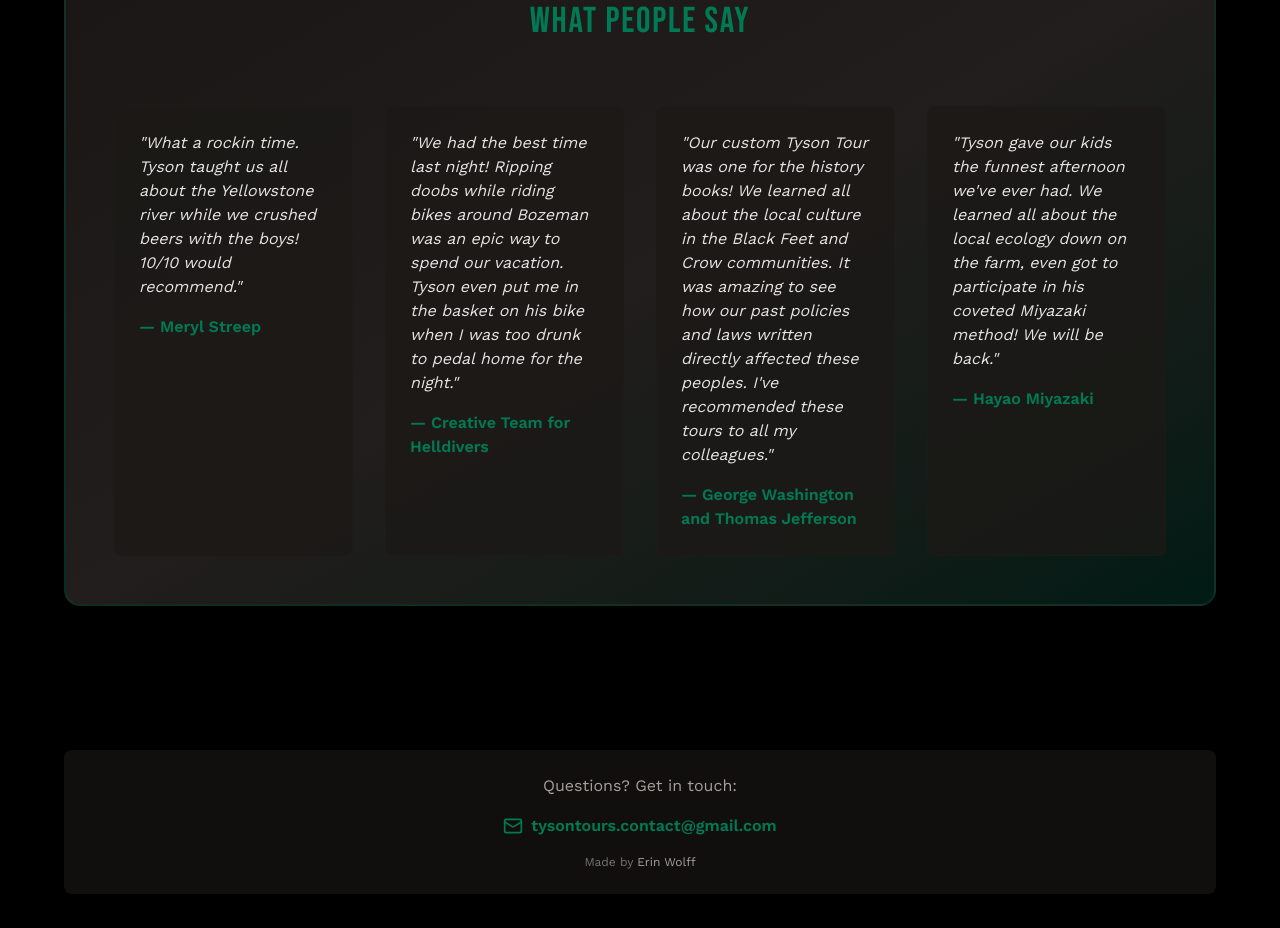
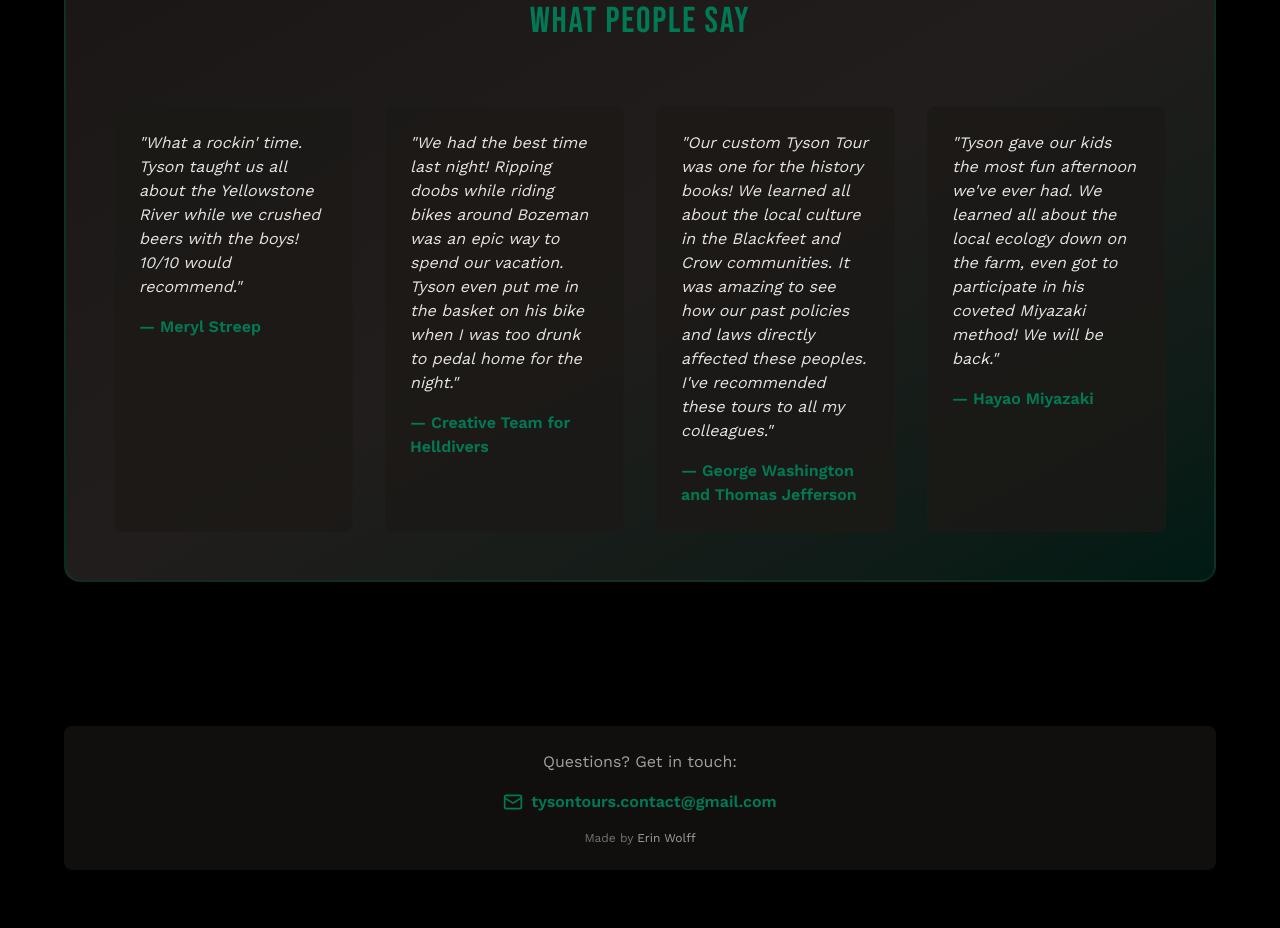
Before and after one commit to erinwolff/tyson-tours, a React (Vite) app: page / in a window 1280 px wide. Shown: the part 1980-2908 px from the top of the page. Built offline with nearby package versions, Linux system fonts and the light colour scheme.

Commit message:
update grammar

```diff
--- a/src/pages/HomePage.tsx
+++ b/src/pages/HomePage.tsx
@@ -9,7 +9,7 @@
   const testimonials = [
     {
       name: 'Meryl Streep',
-      text: 'What a rockin time. Tyson taught us all about the Yellowstone river while we crushed beers with the boys! 10/10 would recommend.',
+      text: 'What a rockin\' time. Tyson taught us all about the Yellowstone River while we crushed beers with the boys! 10/10 would recommend.',
     },
     {
       name: 'Creative Team for Helldivers',
@@ -17,11 +17,11 @@
     },
     {
       name: 'George Washington and Thomas Jefferson',
-      text: 'Our custom Tyson Tour was one for the history books! We learned all about the local culture in the Black Feet and Crow communities. It was amazing to see how our past policies and laws written directly affected these peoples. I\'ve recommended these tours to all my colleagues.',
+      text: 'Our custom Tyson Tour was one for the history books! We learned all about the local culture in the Blackfeet and Crow communities. It was amazing to see how our past policies and laws directly affected these peoples. I\'ve recommended these tours to all my colleagues.',
     },
     {
       name: 'Hayao Miyazaki',
-      text: 'Tyson gave our kids the funnest afternoon we\'ve ever had. We learned all about the local ecology down on the farm, even got to participate in his coveted Miyazaki method! We will be back.',
+      text: 'Tyson gave our kids the most fun afternoon we\'ve ever had. We learned all about the local ecology down on the farm, even got to participate in his coveted Miyazaki method! We will be back.',
     },
   ];
 
```
